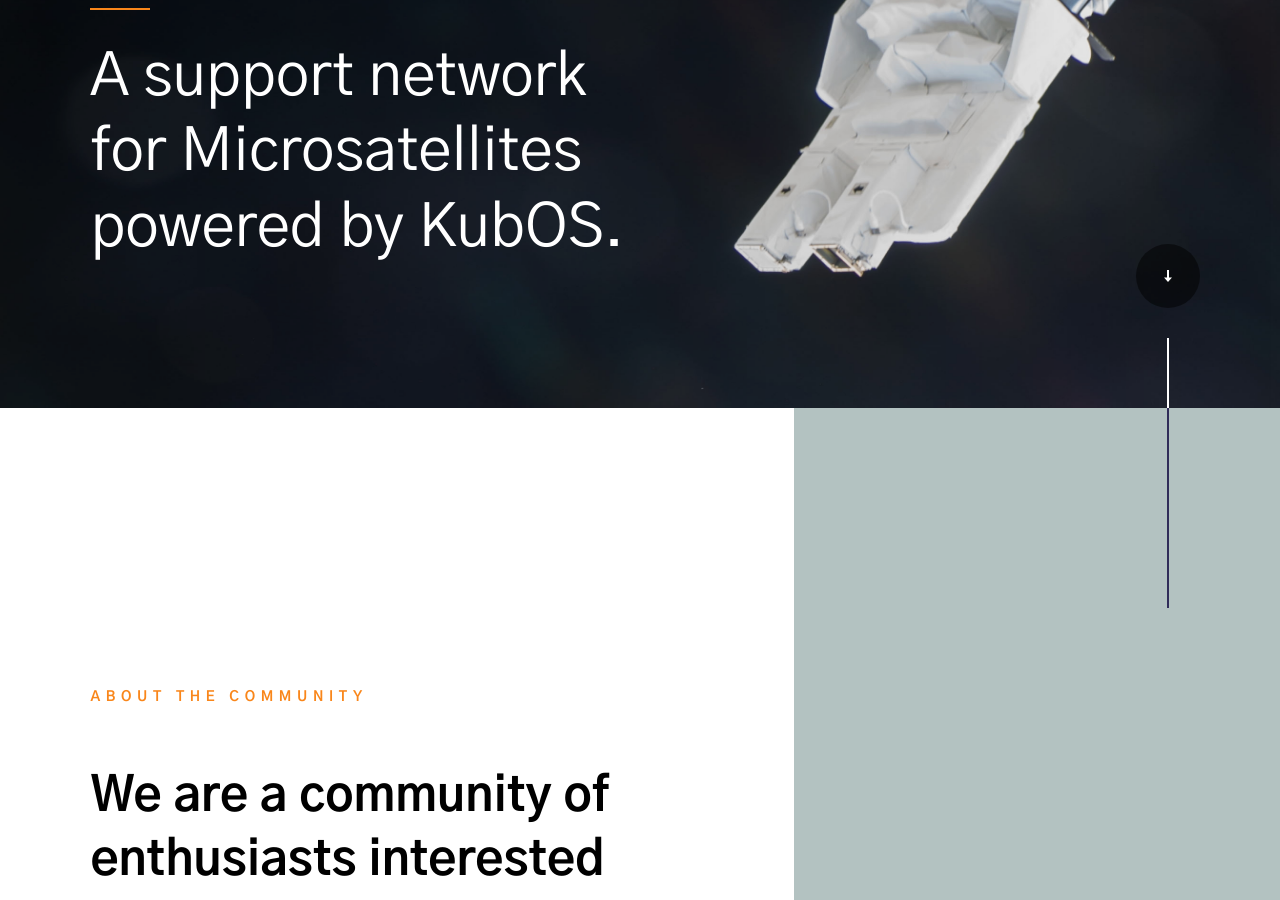
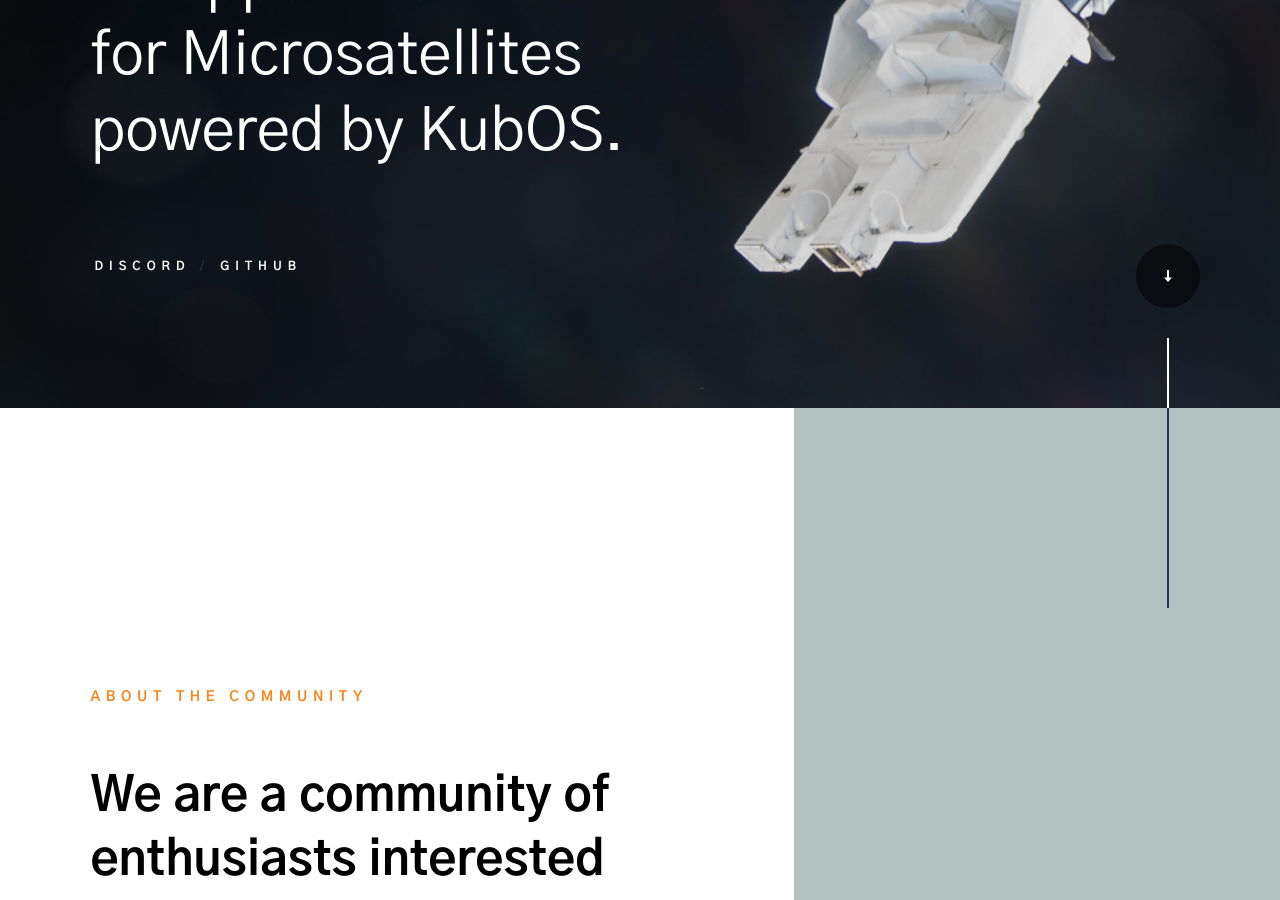
Before and after one commit to KubOS-Preservation-Group/kubos-preservation-group.github.io, a Jekyll site: the page built from index.html, in a window 1280 px wide and 900 px high, scrolled down 492 px. Built offline with Jekyll 4.4.1, drawn with Linux system fonts in a browser that asks for light colours; comment, search, counter and statistics services are not loaded.

Commit message:
link to the discord and GitHub

```diff
--- a/index.html
+++ b/index.html
@@ -19,14 +19,14 @@
             powered by KubOS.
             </h1>
 
-            <!-- <ul class="hero-social">
+            <ul class="hero-social">
                 <li>
-                    <a href="#0" title="">Twitter</a>
+                    <a href="https://kubos-preservation-group.github.io/DiscordRedirect/" title="Join our Discord!">Discord</a>
                 </li>
                 <li>
-                    <a href="#0" title="">Behance</a>
+                    <a href="https://github.com/KubOS-Preservation-Group/" title="Check out our code on GitHub!">GitHub</a>
                 </li>
-                <li>
+                <!-- <li>
                     <a href="#0" title="">Dribbble</a>
                 </li> -->
             </ul> <!-- end hero-social -->
```
